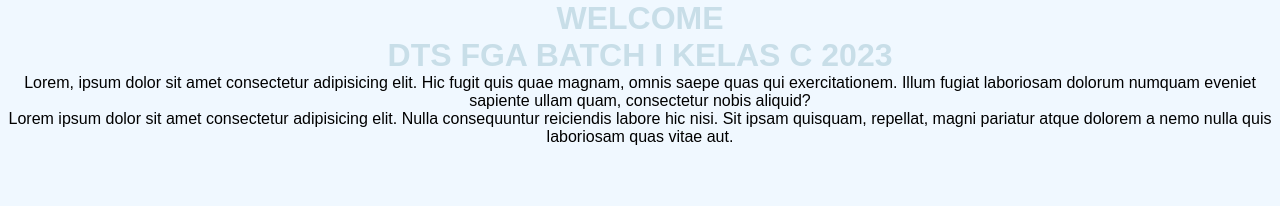
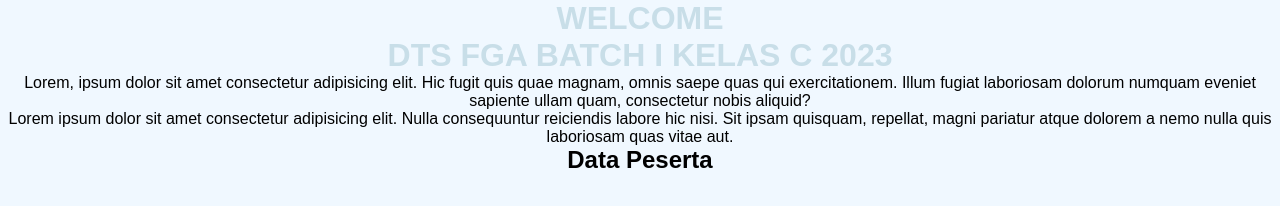
Before and after one commit to DTS-FGA-BATCH-1-KELAS-C/project-kelasc, a plain HTML site: page index.html in a window 1280 px wide. Drawn offline with Linux system fonts and the light colour scheme.

Commit message:
Update index.html

```diff
--- a/index.html
+++ b/index.html
@@ -17,6 +17,8 @@
     </p>
     <p>Lorem ipsum dolor sit amet consectetur adipisicing elit. Nulla consequuntur reiciendis labore hic nisi. Sit ipsam
         quisquam, repellat, magni pariatur atque dolorem a nemo nulla quis laboriosam quas vitae aut.</p>
+
+    <h2>Data Peserta</h2>
 </body>
 
 </html>
```
